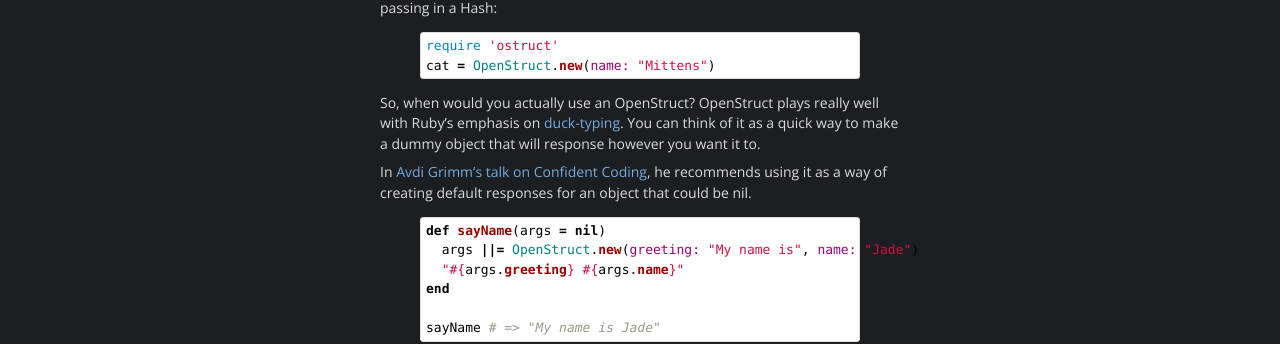
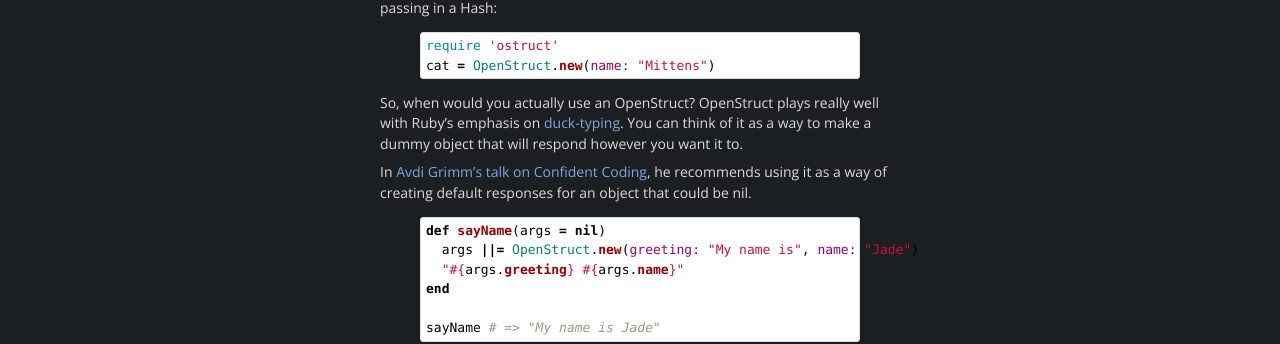
Before and after one commit to imogenkinsman/jademcgough.github.io, a Jekyll site: the page built from _posts/2014-03-27-stuct-and-openstruct.md, in a window 1280 px wide. Shown: the part 1240-1584 px from the top of the page. Built offline with Jekyll 4.4.1, drawn with Linux system fonts in a browser that asks for light colours; Markdown is read by kramdown in place of the engine named in the settings; comment, search, counter and statistics services are not loaded.

Commit message:
fix typos

```diff
--- a/_posts/2014-03-27-stuct-and-openstruct.md
+++ b/_posts/2014-03-27-stuct-and-openstruct.md
@@ -68,7 +68,7 @@ require 'ostruct'
 cat = OpenStruct.new(name: "Mittens")
 {% endhighlight %}
 
-So, when would you actually use an OpenStruct? OpenStruct plays really well with Ruby's emphasis on [duck-typing](http://en.wikipedia.org/wiki/Duck_typing). You can think of it as a quick way to make a dummy object that will response however you want it to.
+So, when would you actually use an OpenStruct? OpenStruct plays really well with Ruby's emphasis on [duck-typing](http://en.wikipedia.org/wiki/Duck_typing). You can think of it as a way to make a dummy object that will respond however you want it to.
 
 In [Avdi Grimm's talk on Confident Coding](https://www.youtube.com/watch?v=T8J0j2xJFgQ), he recommends using it as a way of creating default responses for an object that could be nil.
 
```
